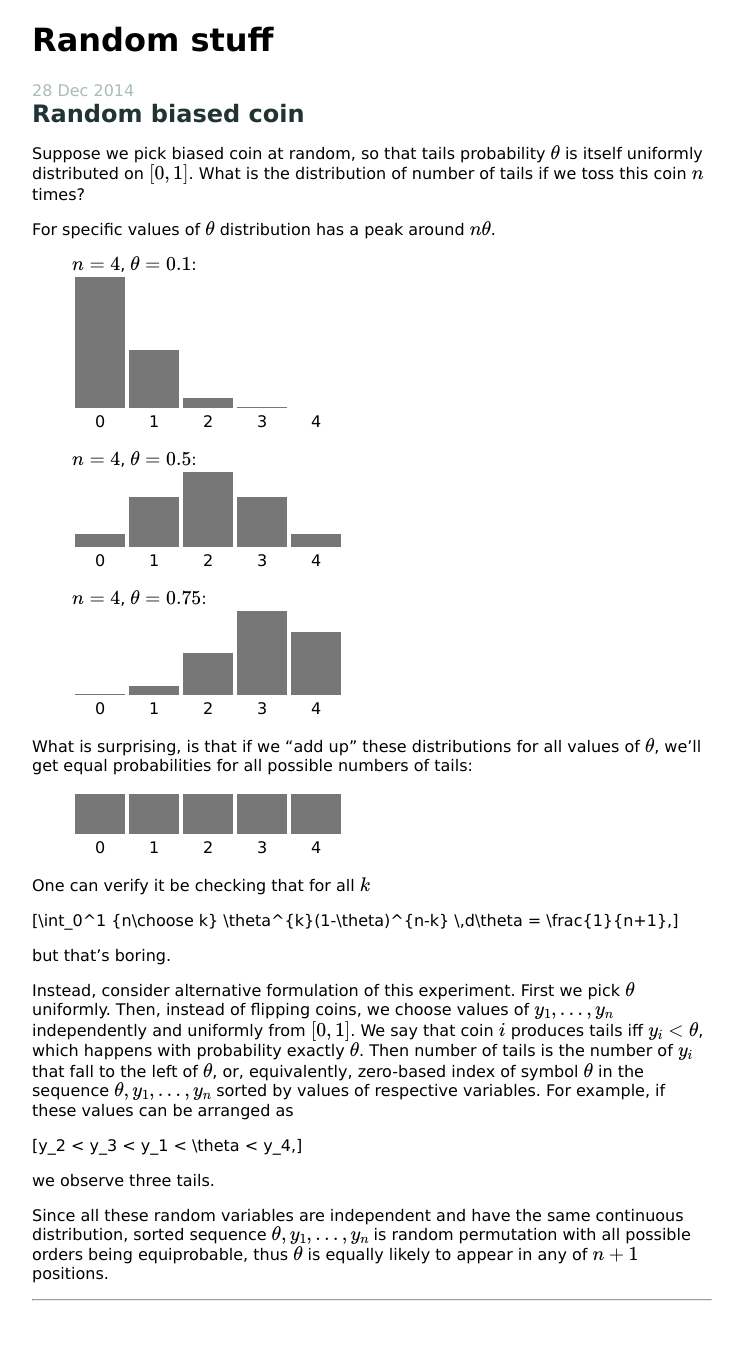
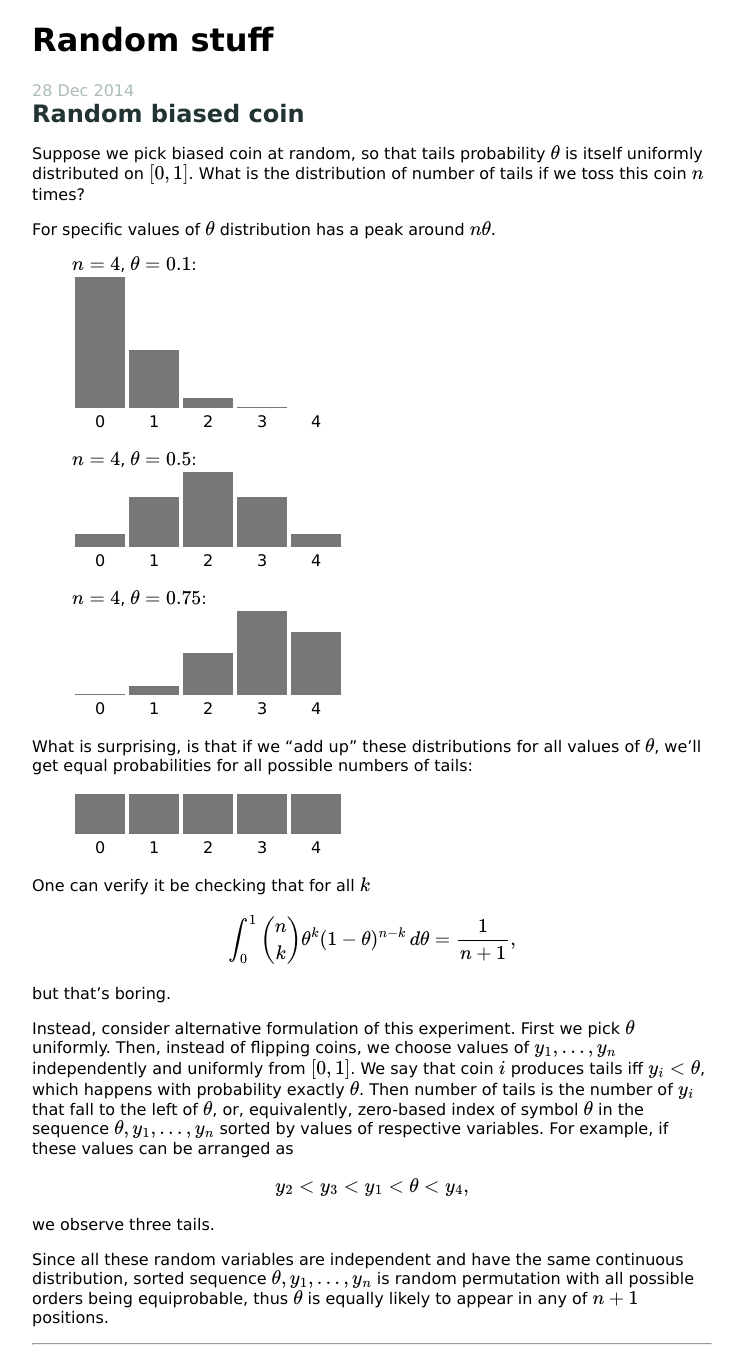
Before and after one commit to Vlad-Shcherbina/Vlad-Shcherbina.github.io, a Jekyll site: the page built from index.html, in a window 1280 px wide. Shown: the whole page, without its empty margins (268-1011 px from the left). Built offline with Jekyll 4.4.1, drawn with Linux system fonts in a browser that asks for light colours; formulas are drawn with MathJax 3; before the commit the page ends 1309 px from its top, so only the background shows below that.

Commit message:
at a cost of minor duplication, eliminate _includes double markdownify madness

```diff
--- a/_includes/post_body.html
+++ /dev/null
@@ -1,14 +0,0 @@
-<article>
-  <time datetime="{{ include.post.date | date:"%Y-%02m-%02d" }}">
-    {{ include.post.date | date:"%02d %b %Y" }}
-  </time>
-  {% if include.title_link %}
-    <a href="{{ include.post.url }}"><h2>{{ include.post.title }}</h2></a>
-  {% else %}
-    <h2>{{ include.post.title }}</h2>
-  {% endif %}
-
-  <div>
-    {{ include.post.content | markdownify}}
-  </div>
-</article>
--- a/index.html
+++ b/index.html
@@ -2,7 +2,17 @@
 layout: default
 ---
 <h1>{{ site.title }}</h1>
+
 {% for post in site.posts %}
-  {% include post_body.html post=post title_link=true %}
+  <article>
+    <time datetime="{{ post.date | date:"%Y-%02m-%02d" }}">
+      {{ post.date | date:"%02d %b %Y" }}
+    </time>
+    <h2><a href="{{ post.url }}">{{ post.title }}</a></h2>
+
+    <div>
+      {{ post.content }}
+    </div>
+  </article>
   <hr>
 {% endfor %}
```
Also changed, not shown: _layouts/post.html (+12 -2 lines).
